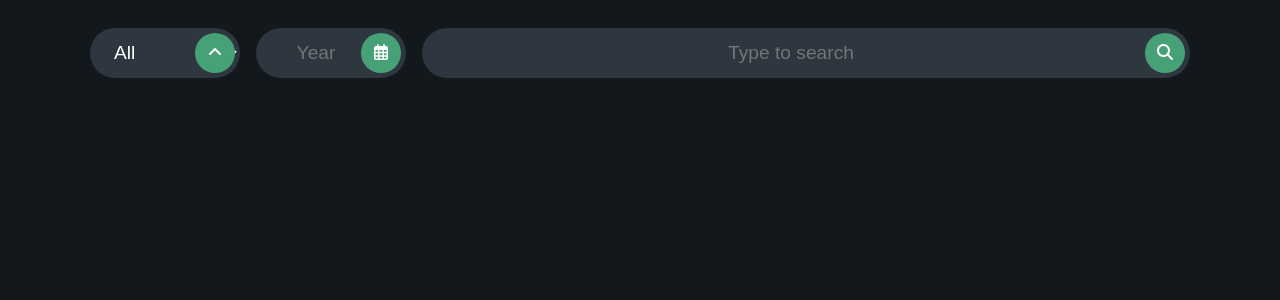
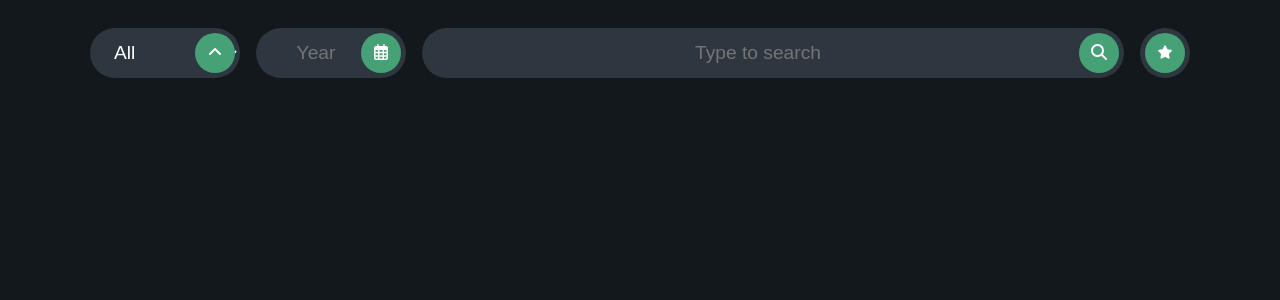
Before and after one commit to CarlosAstorga/MoviesAPI, a PHP site: page / in a window 1280 px wide. Shown: the top 300 px of the page. Run offline with PHP 8.4, Linux system fonts and the light colour scheme; some libraries are stand-ins or nearby versions.

Commit message:
favorites

```diff
--- a/assets/css/styles.css
+++ b/assets/css/styles.css
@@ -271,3 +271,29 @@ header > div:not(:last-child) {
 	color: var(--title-color);
 	transition: 0.3s;
 }
+
+/* <--------------- FAVORITES ---------------> */
+.favorites {
+	position: relative;
+	height: calc(var(--btn-size) + 10px);
+	width: calc(var(--btn-size) + 10px);
+	background-color: var(--accent-color);
+	border-radius: 50px;
+}
+
+.favorites-btn {
+	margin: 5px 0;
+	height: var(--btn-size);
+	width: var(--btn-size);
+	color: var(--title-color);
+	background-color: var(--primary-color);
+	border: none;
+	border-radius: 50px;
+	cursor: pointer;
+	position: absolute;
+	left: 5px;
+}
+
+.bg-secondary {
+	background-color: var(--secondary-color);
+}
--- a/index.html
+++ b/index.html
@@ -31,6 +31,11 @@
 					<i class="fas fa-search"></i>
 				</div>
 			</div>
+			<div class="favorites">
+				<button class="favorites-btn" id="favoritesBtn">
+					<i class="fas fa-star"></i>
+				</button>
+			</div>
 		</header>
 		<main class="movies grid"></main>
 		<div class="pagination"></div>
```
Also changed, not shown: assets/js/scripts.js (+69 -10 lines).
